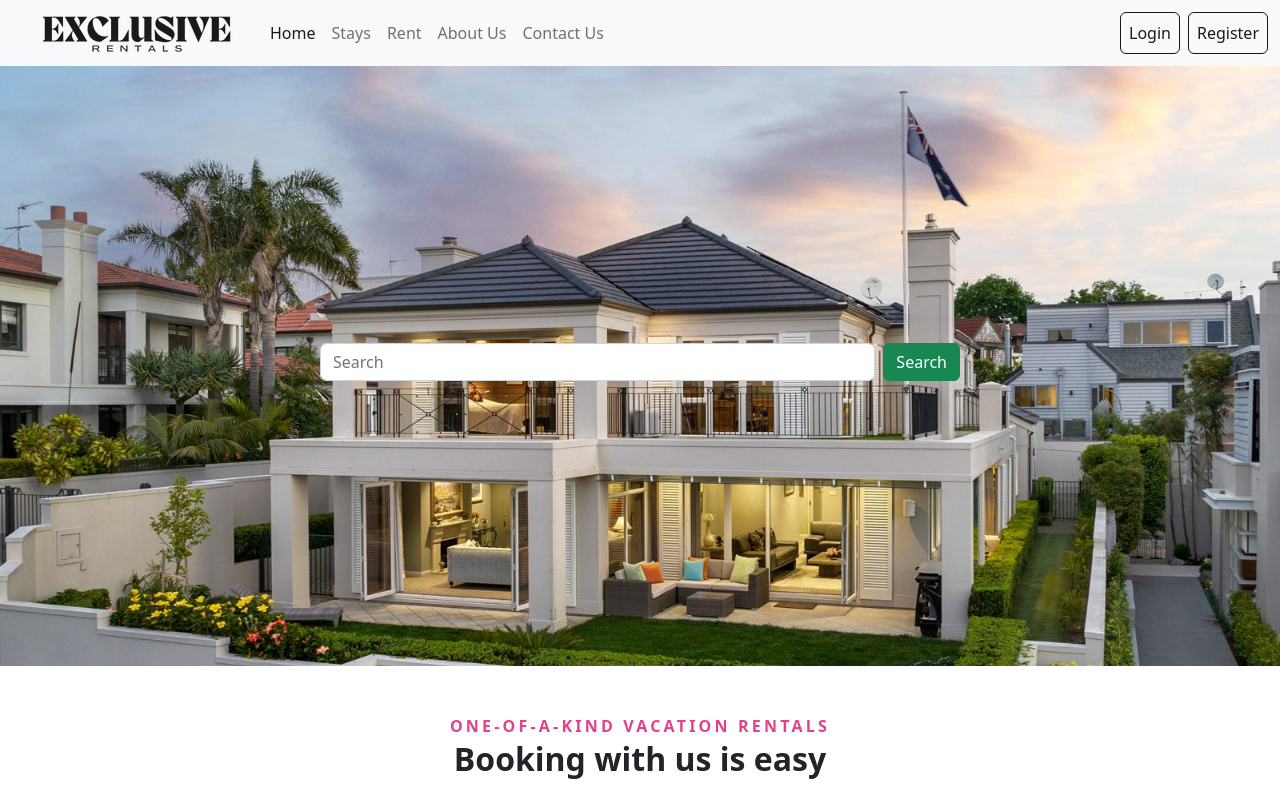
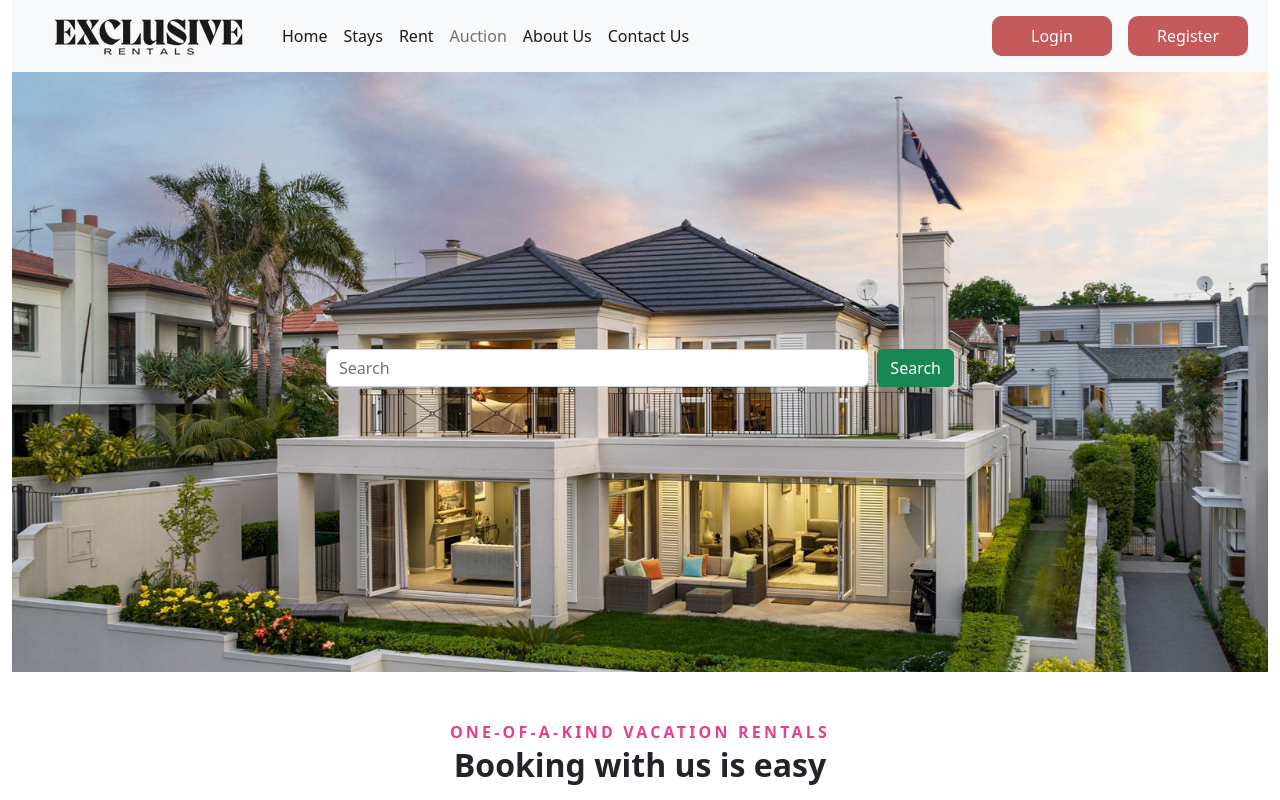
Before and after one commit to Hardeep1990/exclusiverental, a React (Create React App) app: page /home in a window 1280 px wide. Shown: the top 800 px of the page. Built offline with nearby package versions, Linux system fonts and the light colour scheme.

Commit message:
Online Auction Chatbot is implemented.

```diff
--- a/package.json
+++ b/package.json
@@ -7,8 +7,11 @@
     "@testing-library/react": "^13.4.0",
     "@testing-library/user-event": "^13.5.0",
     "bootstrap": "^5.2.3",
+    "node-sass": "^7.0.3",
     "react": "^18.2.0",
     "react-dom": "^18.2.0",
+    "react-iframe": "^1.8.5",
+    "react-router-dom": "^4.3.1",
     "react-scripts": "5.0.1",
     "web-vitals": "^2.1.4"
   },
--- a/src/App.js
+++ b/src/App.js
@@ -1,8 +1,33 @@
 import "./App.css";
+import React from "react";
+import Header from "./components/header";
+import NotFound from "./components/notfound";
+import Auction from "./components/auction";
 import Home from "./components/home";
+import { Route, Switch, Redirect } from "react-router-dom";
+function App() {
+  return (
+    // <div>
+    //   <Header />
+    //   <Home />
+    // </div>
+    <React.Fragment>
+      <div className="container-fluid">
+        <Header />
 
-function App() {
-  return <Home />;
+        <div>
+          <Switch>
+            <Route path="/auction" component={Auction} />
+            <Route path="/notFound" component={NotFound} />
+            <Route path="/home" component={Home} />
+            <Redirect from="/" exact to="/home" />
+
+            <Redirect to="/notFound" />
+          </Switch>
+        </div>
+      </div>
+    </React.Fragment>
+  );
 }
 
 export default App;
--- /dev/null
+++ b/src/components/App.scss
@@ -0,0 +1,3 @@
+.login{
+    color: #000!important;
+}
--- /dev/null
+++ b/src/components/auction.jsx
@@ -0,0 +1,42 @@
+import React, { Component } from "react";
+class Auction extends Component {
+  state = {};
+  componentDidMount() {
+    (function (d, m) {
+      var kommunicateSettings = {
+        appId: "29f2bef41fca95d1f720e0deca6e796b6",
+        popupWidget: true,
+        automaticChatOpenOnNavigation: true,
+      };
+      var s = document.createElement("script");
+      s.type = "text/javascript";
+      s.async = true;
+      s.src = "https://widget.kommunicate.io/v2/kommunicate.app";
+      var h = document.getElementsByTagName("head")[0];
+      h.appendChild(s);
+      window.kommunicate = m;
+      m._globals = kommunicateSettings;
+    })(document, window.kommunicate || {});
+  }
+  render() {
+    return (
+      <div id="auction" className="container">
+        <div className="row">
+          <div className="auction">
+            <h1>Online Auctions FAQs</h1>
+            <img src="/images/auctions/auction.png" title="" />
+            <h4>Exclusive Rental’s cutting-edge online auction technology </h4>
+            <p>
+              We want you to feel completely comfortable and confident with the
+              process so we have compiled answers to common queries. If you
+              still have questions after reading through the following, please
+              contact one of our salespeople.
+            </p>
+          </div>
+        </div>
+      </div>
+    );
+  }
+}
+
+export default Auction;
--- a/src/components/header.jsx
+++ b/src/components/header.jsx
@@ -1,11 +1,11 @@
 import React from "react";
+import { NavLink } from "react-router-dom";
 const Header = () => {
   return (
     <header>
       <nav className="navbar navbar-expand-lg bg-light">
         <div className="container-fluid">
           <img src="logo.png" className="" alt="logo" />
-
           <button
             className="navbar-toggler"
             type="button"
@@ -20,38 +20,53 @@ const Header = () => {
           <div className="collapse navbar-collapse" id="navbarSupportedContent">
             <ul className="navbar-nav me-auto mb-2 mb-lg-0">
               <li className="nav-item">
-                <a className="nav-link active" aria-current="page" href="#">
+                <NavLink
+                  className="nav-link active"
+                  aria-current="page"
+                  to="/home"
+                >
                   Home
-                </a>
+                </NavLink>
               </li>
               <li className="nav-item">
-                <a className="nav-link" href="#">
+                <NavLink className="nav-link" to="/home">
                   Stays
-                </a>
+                </NavLink>
               </li>
               <li className="nav-item">
-                <a className="nav-link ">Rent</a>
+                <NavLink className="nav-link " to="/home">
+                  Rent
+                </NavLink>
               </li>
               <li className="nav-item">
-                <a className="nav-link ">About Us</a>
+                <NavLink className="nav-link " to="/auction">
+                  Auction
+                </NavLink>
               </li>
               <li className="nav-item">
-                <a className="nav-link ">Contact Us</a>
+                <NavLink className="nav-link " to="/home">
+                  About Us
+                </NavLink>
+              </li>
+              <li className="nav-item">
+                <NavLink className="nav-link " to="/home">
+                  Contact Us
+                </NavLink>
               </li>
             </ul>
             <ul className="navbar-nav mb-2 mb-lg-0">
-              <li className="nav-item">
+              <li className="nav-item login m-2">
                 <a
-                  className="nav-link btn btn-sucess active"
+                  className="nav-link login active"
                   aria-current="page"
                   href="#"
                 >
                   Login
                 </a>
               </li>
-              <li className="nav-item ms-2">
+              <li className="nav-item  m-2">
                 <a
-                  className="nav-link btn btn-sucess active"
+                  className="nav-link register active"
                   aria-current="page"
                   href="#"
                 >
--- a/src/components/home.jsx
+++ b/src/components/home.jsx
@@ -1,22 +1,21 @@
 import React, { Component } from "react";
 import { getRentals } from "./datas/rentals";
 import DisplayRentals from "./displayrentals";
-import Header from "./header";
+import CounterExample from "./hook";
 import LandingPage from "./landingpage";
 class Home extends Component {
   state = { rentals: [] };
+
   componentDidMount() {
     this.setState({ rentals: getRentals() });
   }
+
   render() {
     return (
-      <div>
-        <Header />
-        <main>
-          <LandingPage rentalsImage={this.state.rentals} />
-          <DisplayRentals rentals={this.state.rentals} />
-        </main>
-      </div>
+      <main id="home">
+        <LandingPage rentalsImage={this.state.rentals} />
+        <DisplayRentals rentals={this.state.rentals} />
+      </main>
     );
   }
 }
--- /dev/null
+++ b/src/components/hook.js
@@ -0,0 +1,25 @@
+import React, { useEffect } from "react";
+
+const Chatbot = () => {
+  let script = useEffect[0];
+  useEffect(() => {
+    script = document.createElement("script");
+
+    script.src = "https://use.typekit.net/foobar.js";
+    script.async = true;
+
+    document.body.appendChild(script);
+
+    return () => {
+      document.body.removeChild(script);
+    };
+  }, []);
+  return (
+    <div>
+      <h1>Chatbot</h1>
+      {script}
+    </div>
+  );
+};
+
+export default Chatbot;
--- a/src/components/landingpage.jsx
+++ b/src/components/landingpage.jsx
@@ -1,6 +1,6 @@
 import React from "react";
+
 const LandingPage = ({ rentalsImage }) => {
-  console.log("print", rentalsImage);
   return (
     <section className="landing-section">
       <div
--- /dev/null
+++ b/src/components/notfound.jsx
@@ -0,0 +1,6 @@
+import React from "react";
+const NotFound = () => {
+  return <h1>Not Found</h1>;
+};
+
+export default NotFound;
--- a/src/index.css
+++ b/src/index.css
@@ -26,6 +26,10 @@ code {
     flex-direction: column;
     justify-content: center;
   }
+  .login,
+  .register {
+    text-decoration: none !important;
+  }
 }
 .landing-section {
   display: flex;
@@ -33,6 +37,19 @@ code {
   align-items: center;
 }
 
+.login,
+.register {
+  background-color: #c45a5a;
+  color: white !important;
+  border-radius: 10px;
+  width: 120px;
+  text-align: center;
+}
+.login:hover,
+.register:hover {
+  background-color: #b33636;
+  font-weight: 600;
+}
 .carousel,
 .carousel-item,
 .carousel-inner {
@@ -58,3 +75,10 @@ h2 {
   width: 50%;
   z-index: 1;
 }
+.auction {
+  display: flex;
+  flex-direction: column;
+  justify-content: center;
+  align-items: center;
+  height: 50%;
+}
--- a/src/index.js
+++ b/src/index.js
@@ -2,14 +2,15 @@ import React from "react";
 import ReactDOM from "react-dom/client";
 import "./index.css";
 import App from "./App";
+import { BrowserRouter } from "react-router-dom";
 import "bootstrap/dist/css/bootstrap.css";
 import "bootstrap/dist/js/bootstrap";
 import reportWebVitals from "./reportWebVitals";
 const root = ReactDOM.createRoot(document.getElementById("root"));
 root.render(
-  <React.StrictMode>
+  <BrowserRouter>
     <App />
-  </React.StrictMode>
+  </BrowserRouter>
 );
 
 // If you want to start measuring performance in your app, pass a function
```
Also changed, not shown: public/images/auctions/auction.png (added), 1 other file (tests, documents, lock files or other folders).
